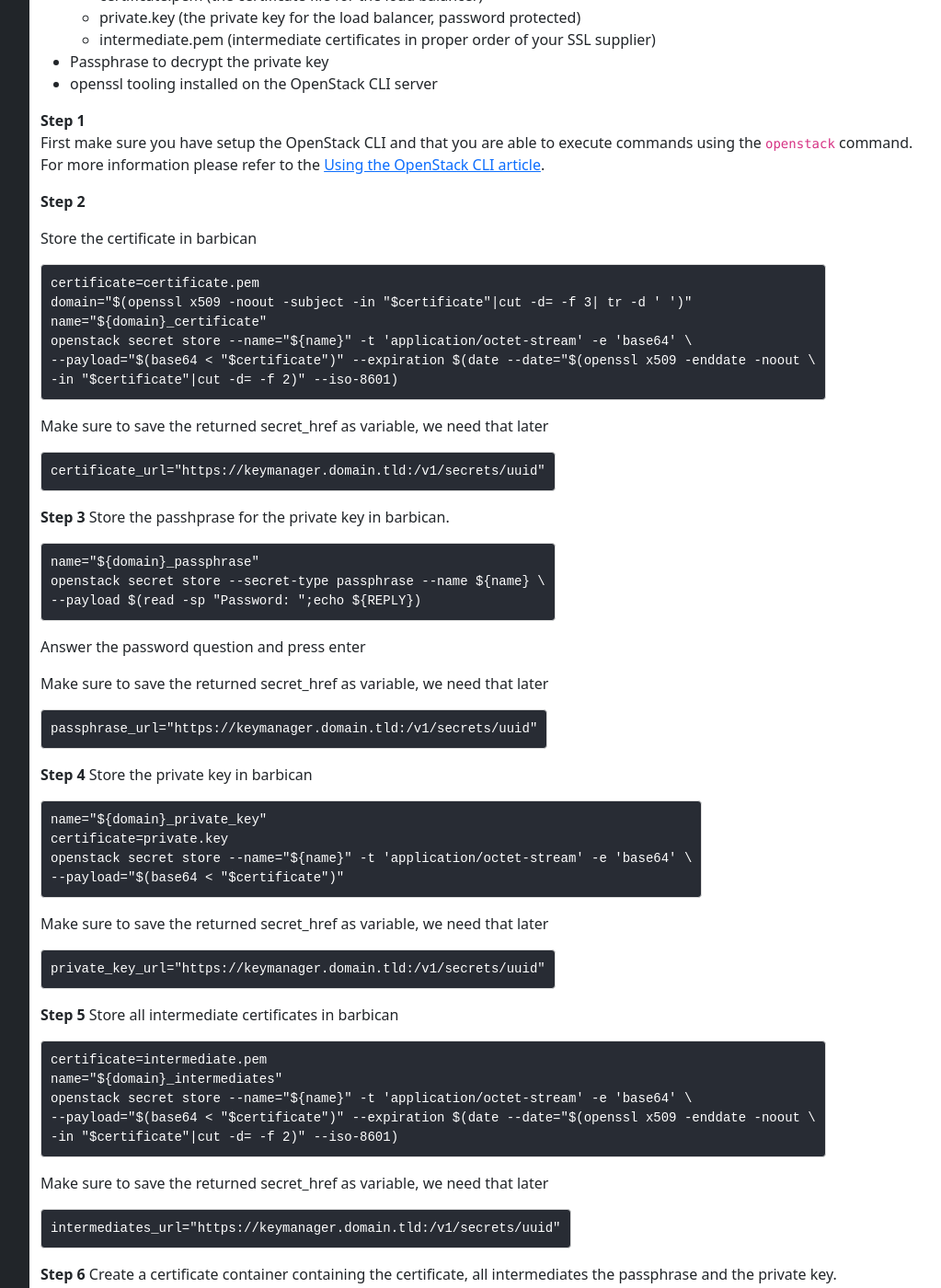
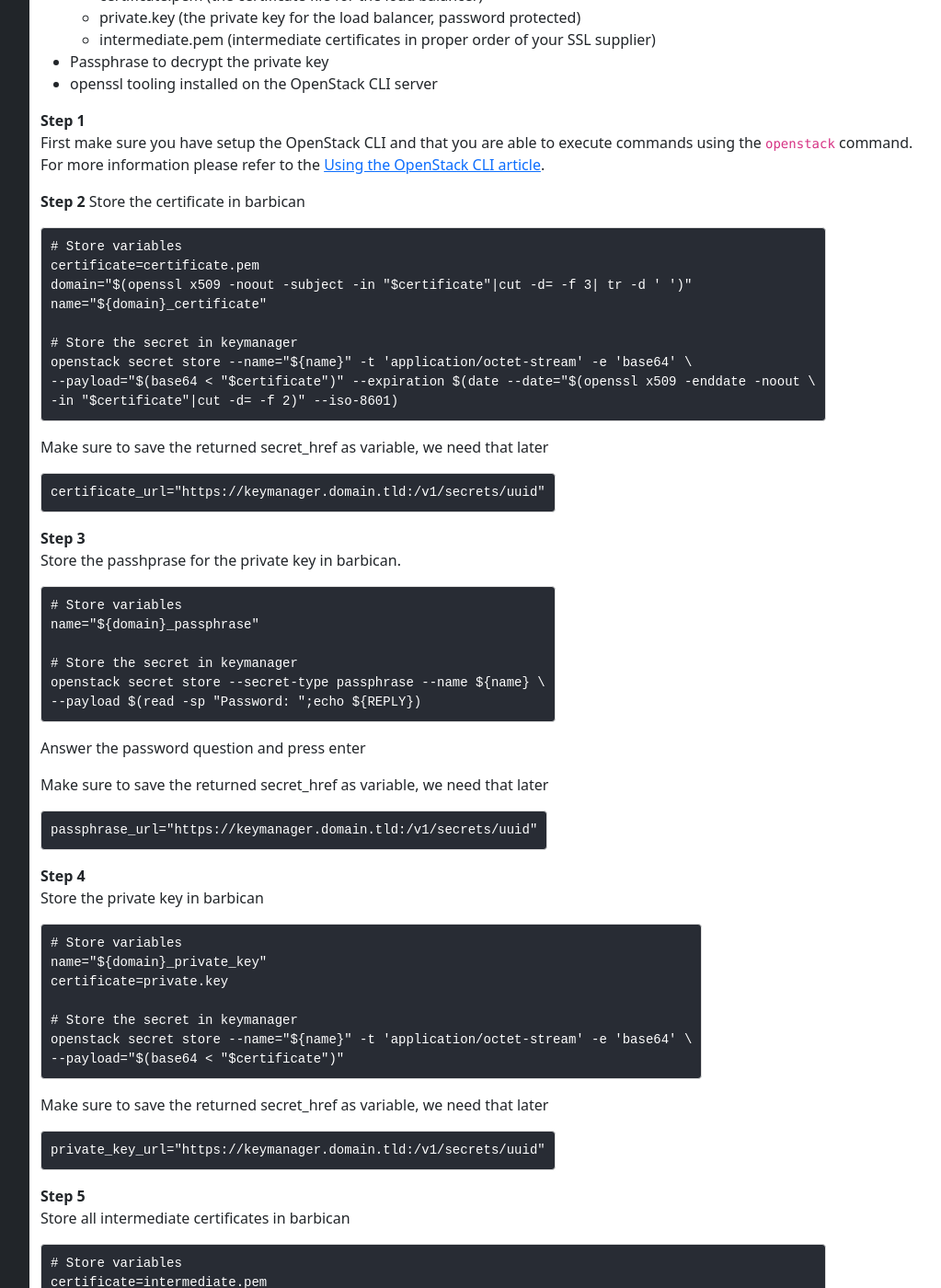
Before and after one commit to bkranendonk/OpenStack-Docs, a Jekyll site: the page built from _posts/loadbalancers/2024-03-08-create-a-ssl-loadbalancer.md, in a window 1280 px wide and 1400 px high, scrolled down 658 px. Shown: the whole window at 92% size, without its empty margins (248-1271 px from the left). Built offline with Jekyll 4.4.1, drawn with Linux system fonts in a browser that asks for light colours; some of the changed text lies outside the part shown.

Commit message:
Newlines and formatting :)

````diff
--- a/_posts/loadbalancers/2024-03-08-create-a-ssl-loadbalancer.md
+++ b/_posts/loadbalancers/2024-03-08-create-a-ssl-loadbalancer.md
@@ -50,12 +50,14 @@
 ).
 
 **Step 2**
-
 Store the certificate in barbican
 ```bash
+# Store variables
 certificate=certificate.pem
 domain="$(openssl x509 -noout -subject -in "$certificate"|cut -d= -f 3| tr -d ' ')"
 name="${domain}_certificate"
+
+# Store the secret in keymanager
 openstack secret store --name="${name}" -t 'application/octet-stream' -e 'base64' \
 --payload="$(base64 < "$certificate")" --expiration $(date --date="$(openssl x509 -enddate -noout \
 -in "$certificate"|cut -d= -f 2)" --iso-8601)
@@ -69,7 +71,10 @@
 Store the passhprase for the private key in barbican.
 
 ```bash
+# Store variables
 name="${domain}_passphrase"
+
+# Store the secret in keymanager
 openstack secret store --secret-type passphrase --name ${name} \
 --payload $(read -sp "Password: ";echo ${REPLY})
 ```
@@ -84,8 +89,11 @@
 Store the private key in barbican
 
 ```bash
+# Store variables
 name="${domain}_private_key"
 certificate=private.key
+
+# Store the secret in keymanager
 openstack secret store --name="${name}" -t 'application/octet-stream' -e 'base64' \
 --payload="$(base64 < "$certificate")"
 ```
@@ -98,8 +106,11 @@
 Store all intermediate certificates in barbican
 
 ```bash
+# Store variables
 certificate=intermediate.pem
 name="${domain}_intermediates"
+
+# Store the secret in keymanager
 openstack secret store --name="${name}" -t 'application/octet-stream' -e 'base64' \
 --payload="$(base64 < "$certificate")" --expiration $(date --date="$(openssl x509 -enddate -noout \
 -in "$certificate"|cut -d= -f 2)" --iso-8601)
@@ -114,7 +125,10 @@
 the passphrase and the private key.
 
 ```bash
+# Store variables
 name="${domain}_container"
+
+# Store the secret in keymanager
 openstack secret container create --name "${name}" --type certificate \
 -s "certificate=${certificate_url}" -s "intermediates=${intermediates_url}" \
 -s "private_key=${private_key_url}" -s "private_key_passphrase=${passphrase_url}"
@@ -135,7 +149,7 @@
 **Prerequisites**
  - The server certificate, intermediate certificates and private key are stored in the proper order in
 a single file on the OpenStack CLI server named 'certificate.pem'
- - openssl tooling installed on the OpenStack CLI server
+ - OpenSSL tooling installed on the OpenStack CLI server
 
 **Step 1**
 First make sure you have setup the OpenStack CLI and that you are able to
@@ -154,7 +168,6 @@
 ```
 
 **Step 3**
-
 Store the certificate in barbican
 ```bash
 certificate=complete.p12
@@ -193,8 +209,10 @@
 * **Flavor**: Choose a flavor to your liking for this tutorial we use the Medium flavor
 * **Subnet**: webserver-subnet
 
-**Step 4**: Proceed to the `Listener Details` tab by clicking on `Next`.
-**Step 5**: Complete the following fields:
+**Step 4**
+Proceed to the `Listener Details` tab by clicking on `Next`.
+**Step 5**
+Complete the following fields:
 * **Name**: webserver-listener-https
 * **Description**: HTTPS Listener for our webservers
 * **Protocol**: TERMINATED HTTPS
@@ -202,8 +220,10 @@
 * **Admin State Up**: Yes
 Leave all others options as they are for now.
 
-**Step 6**: Proceed to the `Pool Details` tab by clicking on `Next`.
-**Step 7**: Enter information in the following fields:
+**Step 6**
+Proceed to the `Pool Details` tab by clicking on `Next`.
+**Step 7**
+Enter information in the following fields:
 * **Create Pool**: Yes
 * **Name**: webserver-pool-http
 * **Description**: HTTP Pool for our webservers
@@ -217,17 +237,22 @@
 
 
 
-**Step 8**: Proceed to the `Pool Members` tab by clicking on `Next`.
-**Step 9**: Identify the instances you wish to include and click on `Add` for each.
-**Step 10**: Enter the designated port for the host (80) and set the weight (1). Repeat this step
+**Step 8**
+Proceed to the `Pool Members` tab by clicking on `Next`.
+**Step 9**
+Identify the instances you wish to include and click on `Add` for each.
+**Step 10**
+Enter the designated port for the host (80) and set the weight (1). Repeat this step
 for all webserver hosts you're adding.
 > Note: In this tutorial, the connection from the load balancer to the webservers is not encrypted.
 The SSL encryption is hereby offloaded to the load balancer. If it is required to have an encrypted
 connection to the webservers, the webservers itself need an ssl certificate as well. This is outside
 of the scope for this tutorial.
 
-**Step 11**: Navigate to the `Health Monitor` tab by clicking on `Next`.
-**Step 12**: Complete the following fields:
+**Step 11**
+Navigate to the `Health Monitor` tab by clicking on `Next`.
+**Step 12**
+Complete the following fields:
 * **Name**: webserver-healthmonitor-http
 * **Type**: HTTP
 * **Max Retries Down**: 3
@@ -239,20 +264,25 @@
 * **URL Path**: /
 * **Admin State Up**: Yes
 
-**Step 13**: Proceed to the `SSL Certificates` tab by clicking on `Next`.
-**Step 14**: Add the appropriate certificate from the available certificates. It will be named
+**Step 13**
+Proceed to the `SSL Certificates` tab by clicking on `Next`.
+**Step 14**
+Add the appropriate certificate from the available certificates. It will be named
 `DomainName_complete_certificate`
 > Note: It is possible to add multiple certificates. The load balancer will use SNI to select the
 appropriate certificate
 
 
-**Step 15**: Initiate the creation of your load balancer by clicking on `Create Load Balancer`.
-**Step 16**: Locate the load balancer you've just set up and click the small arrow beside it. From
+**Step 15**
+Initiate the creation of your load balancer by clicking on `Create Load Balancer`.
+**Step 16**
+Locate the load balancer you've just set up and click the small arrow beside it. From
 the dropdown menu, select `Associate Floating IP`.
-**Step 17**: Select an available floating IP or choose the net-float pool, then confirm your choice
+**Step 17**
+Select an available floating IP or choose the net-float pool, then confirm your choice
 by clicking on `Associate`.
 
-**Step 18
+**Step 18**
 Finalize the deployment and start testing
 ([Testing the loadbalancer](#testing-the-loadbalancer))
 
@@ -266,7 +296,6 @@
 octavia_certificate_url="https://keymanager.domain.tld:/v1/containers/uuid"
 ```
 **Step 1**
-
 Gather the subnet uuid for the internal network:
 ```bash
 openstack subnet list
@@ -274,7 +303,6 @@
 ```
 
 **Step 2**
-
 Create the loadbalancer
 ```bash
 openstack loadbalancer create --name "webserver-loadbalancer" \
@@ -299,7 +327,6 @@
 ```
 
 **Step 4**
-
 Create the pool
 
 ```bash
@@ -314,18 +341,14 @@
 
 
 **Step 5**
-
-
 Create the health monitor
 
 ```bash
 openstack loadbalancer healthmonitor create "${pool_uuid}" --name "webserver-healthmonitor-http" \
 --type HTTP --delay 5 --timeout 5 --max-retries 3
-
 ```
 
 **Step 6**
-
 Create the members
 
 repeat the following command for all webservers you want to add to the pool
@@ -345,16 +368,19 @@
 ## Testing the loadbalancer.
 Now that the load balancer is created, we can test it
 
-**Step 1**: Create an A record in DNS for the domain to point to the floating IP address
+**Step 1**
+Create an A record in DNS for the domain to point to the floating IP address
 [managing DNS records](
 {{ '/articles/managing-dns-records' | relative_url }})
 
 
-**Step 2**: Await the update of the load balancer's Operating Status to ONLINE and the DNS to
+**Step 2**
+Await the update of the load balancer's Operating Status to ONLINE and the DNS to
 propagate. Once this status is achieved, navigate to `https://DomainName` in your web browser to
 witness your load balancer functioning.
 
-**Step 3**: Verify the SSL of the load balancer to have your URL checked with the
+**Step 3**
+Verify the SSL of the load balancer to have your URL checked with the
 [SSL Labs SSL Server Test](https://www.ssllabs.com/ssltest/analyze.html)
 
 If you want to customize your Loadbalancer even further we highly recommend you to read the
````
Also changed, not shown: other parts of _posts/loadbalancers/2024-03-08-create-a-ssl-loadbalancer.md (+6 -3 lines).
